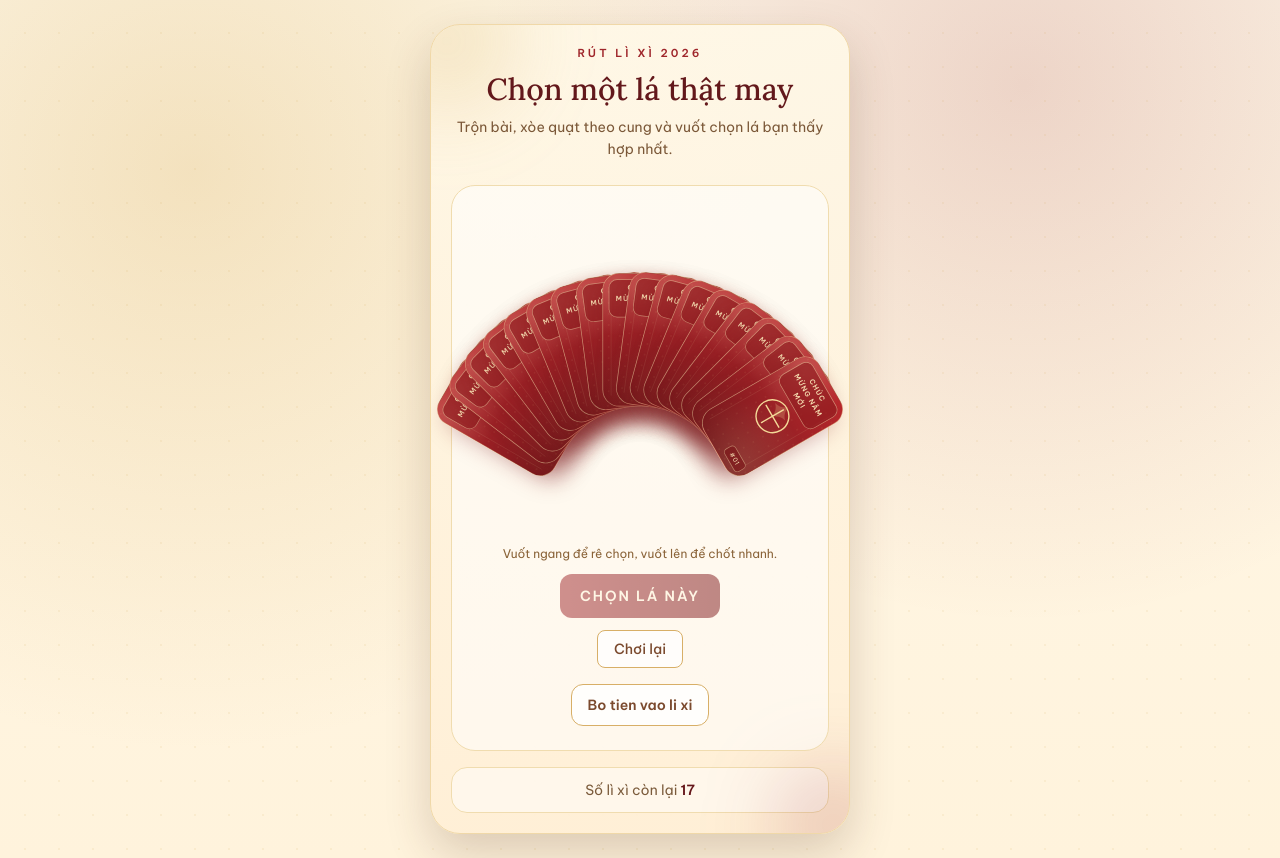
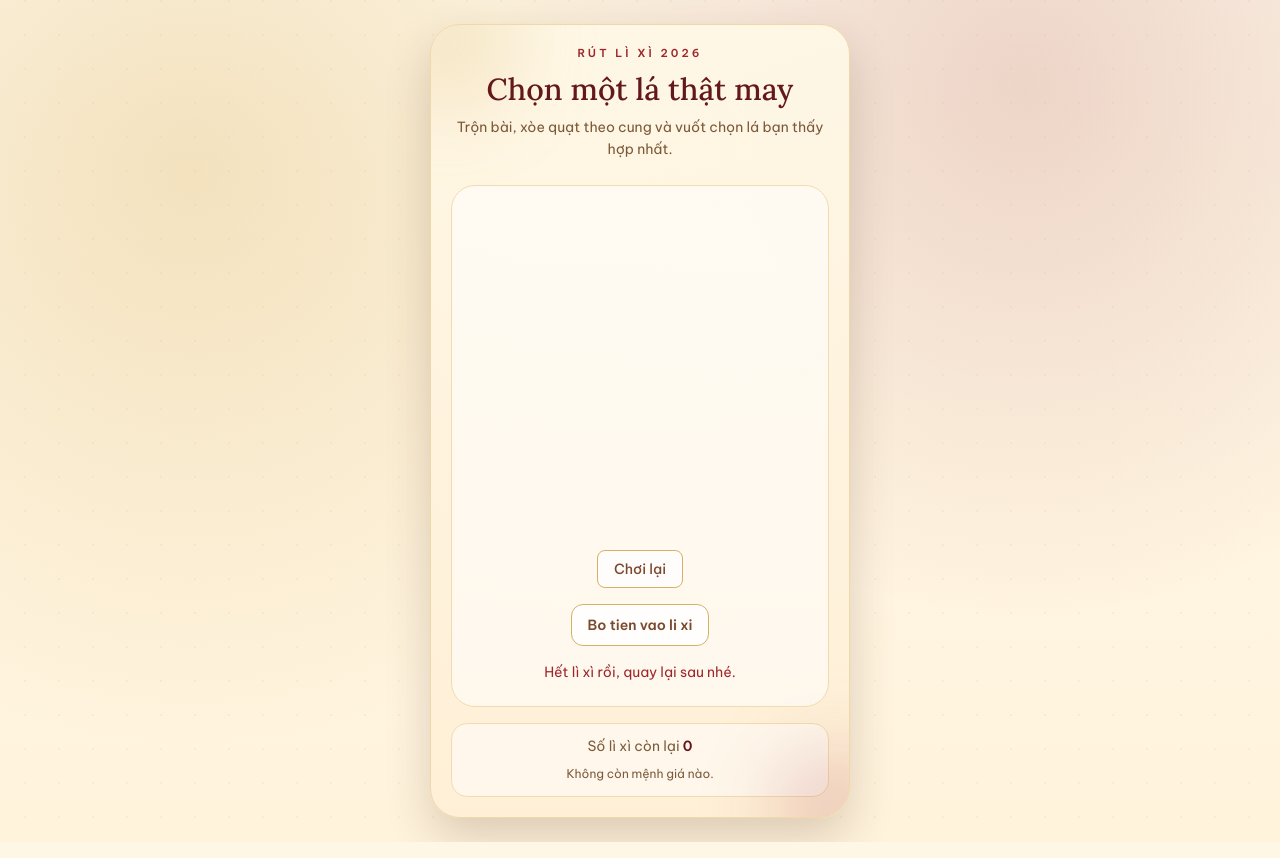
Before and after one commit to cuongproxxx/LIXI-2026, a Next.js app: page / in a window 1280 px wide. Built offline with nearby package versions, Linux system fonts and the light colour scheme.

Commit message:
chore: update remaining quantities in deck.json

```diff
--- a/components/lucky/LuckyDrawPage.tsx
+++ b/components/lucky/LuckyDrawPage.tsx
@@ -22,20 +22,6 @@ interface PublicConfigResponse {
   deck: PublicDeckInfo[];
   remainingTotal: number;
   currencyNotes?: CurrencyNoteAsset[];
-}
-
-interface DrawApiResponse {
-  ok?: boolean;
-  amount?: number;
-  remainingTotal?: number;
-  exhausted?: boolean;
-  error?: string;
-}
-
-interface DepositApiResponse {
-  ok?: boolean;
-  remainingTotal?: number;
-  error?: string;
 }
 
 interface DrawRecord {
@@ -94,6 +80,7 @@ const MAX_ANGLE = 60;
 const INITIAL_SHUFFLE_SEED = 2026;
 const MAX_VISIBLE_STACK_NOTES = 4;
 const QUICK_DEPOSIT_AMOUNTS = [10_000, 20_000, 50_000, 100_000, 200_000, 500_000];
+const LOCAL_DECK_STORAGE_KEY = "lixi_2026_local_deck";
 const FALLBACK_CURRENCY_FILES = [
   "1k.jpg",
   "2k.jpg",
@@ -130,6 +117,82 @@ function formatAmountInput(value: string): string {
   const amount = parseFormattedAmount(value);
   if (amount <= 0) return "";
   return new Intl.NumberFormat("vi-VN").format(amount);
+}
+
+function normalizePublicDeck(deck: PublicDeckInfo[] | undefined): PublicDeckInfo[] {
+  if (!Array.isArray(deck)) return [];
+  return deck
+    .filter((item) => Number.isInteger(item.amount) && item.amount > 0 && Number.isInteger(item.remaining) && item.remaining >= 0)
+    .sort((a, b) => a.amount - b.amount);
+}
+
+function formatDenominationShort(amount: number): string {
+  if (amount >= 1_000_000 && amount % 1_000_000 === 0) return `${amount / 1_000_000}m`;
+  if (amount >= 1_000 && amount % 1_000 === 0) return `${amount / 1_000}k`;
+  return new Intl.NumberFormat("vi-VN").format(amount);
+}
+
+function getRemainingTotal(deck: PublicDeckInfo[]): number {
+  return deck.reduce((sum, item) => sum + item.remaining, 0);
+}
+
+function loadLocalDeck(): PublicDeckInfo[] {
+  if (typeof window === "undefined") return [];
+  try {
+    const raw = window.localStorage.getItem(LOCAL_DECK_STORAGE_KEY);
+    if (!raw) return [];
+    const parsed = JSON.parse(raw) as PublicDeckInfo[] | undefined;
+    return normalizePublicDeck(parsed);
+  } catch {
+    return [];
+  }
+}
+
+function saveLocalDeck(deck: PublicDeckInfo[]): void {
+  if (typeof window === "undefined") return;
+  try {
+    window.localStorage.setItem(LOCAL_DECK_STORAGE_KEY, JSON.stringify(deck));
+  } catch {
+    // Ignore storage failures to avoid blocking gameplay.
+  }
+}
+
+function addToLocalDeck(deck: PublicDeckInfo[], amount: number, quantity: number): PublicDeckInfo[] {
+  const existing = deck.find((item) => item.amount === amount);
+  if (!existing) {
+    return [...deck, { amount, remaining: quantity }].sort((a, b) => a.amount - b.amount);
+  }
+
+  return deck
+    .map((item) => (item.amount === amount ? { ...item, remaining: item.remaining + quantity } : item))
+    .sort((a, b) => a.amount - b.amount);
+}
+
+function drawFromLocalDeck(deck: PublicDeckInfo[]): { amount: number; deck: PublicDeckInfo[]; remainingTotal: number } | null {
+  const total = getRemainingTotal(deck);
+  if (total <= 0) return null;
+
+  const ticket = Math.floor(Math.random() * total);
+  let cursor = 0;
+  let selectedAmount = deck[0]?.amount ?? 0;
+
+  for (const item of deck) {
+    cursor += item.remaining;
+    if (ticket < cursor) {
+      selectedAmount = item.amount;
+      break;
+    }
+  }
+
+  const nextDeck = deck.map((item) =>
+    item.amount === selectedAmount ? { ...item, remaining: Math.max(0, item.remaining - 1) } : item
+  );
+
+  return {
+    amount: selectedAmount,
+    deck: nextDeck,
+    remainingTotal: total - 1
+  };
 }
 
 function createSeededRandom(seed: number): () => number {
@@ -300,6 +363,7 @@ export function LuckyDrawPage() {
   const [isDrawing, setIsDrawing] = useState(false);
   const [drawError, setDrawError] = useState("");
   const [remainingTotal, setRemainingTotal] = useState(0);
+  const [deckBreakdown, setDeckBreakdown] = useState<PublicDeckInfo[]>([]);
   const [drawRecord, setDrawRecord] = useState<DrawRecord | null>(null);
   const [revealedAmount, setRevealedAmount] = useState<number | null>(null);
   const [currencyNotes, setCurrencyNotes] = useState<CurrencyNoteAsset[]>(() => buildFallbackCurrencyNotes());
@@ -469,11 +533,26 @@ export function LuckyDrawPage() {
 
   useEffect(() => {
     const bootstrap = async () => {
+      const localDeck = loadLocalDeck();
+      const localRemaining = getRemainingTotal(localDeck);
+      setDeckBreakdown(localDeck);
+      setRemainingTotal(localRemaining);
+      setDrawError("");
+
+      const initialOrder = localRemaining > 0 ? buildSequentialOrder(localRemaining) : [];
+      setCardOrder(initialOrder);
+      setHighlightedIndex(null);
+
+      if (localRemaining <= 0) {
+        setScene("exhausted");
+      } else {
+        void runShuffleSequence(initialOrder, shuffleSeedRef.current);
+      }
+
       try {
         const response = await fetch("/api/config", { cache: "no-store" });
-        if (!response.ok) throw new Error("Không tải được cấu hình.");
+        if (!response.ok) return;
         const data = (await response.json()) as PublicConfigResponse;
-        setRemainingTotal(data.remainingTotal);
         if (Array.isArray(data.currencyNotes) && data.currencyNotes.length > 0) {
           setCurrencyNotes(
             data.currencyNotes
@@ -481,20 +560,8 @@ export function LuckyDrawPage() {
               .sort((a, b) => a.amount - b.amount)
           );
         }
-
-        const initialCount = Math.max(0, data.remainingTotal);
-        const initialOrder = initialCount > 0 ? buildSequentialOrder(initialCount) : [];
-        setCardOrder(initialOrder);
-        setHighlightedIndex(null);
-
-        if (initialCount <= 0) {
-          setScene("exhausted");
-          return;
-        }
-
-        void runShuffleSequence(initialOrder, shuffleSeedRef.current);
       } catch {
-        setDrawError("Không tải được dữ liệu lì xì. Vui lòng tải lại trang.");
+        // Keep fallback currency notes when config fetch fails.
       }
     };
 
@@ -507,7 +574,7 @@ export function LuckyDrawPage() {
     };
   }, [clearScheduledWork, runShuffleSequence]);
 
-  const confirmSelection = async (index: number) => {
+  const confirmSelection = (index: number) => {
     if (scene !== "fan" || isDrawing || remainingTotal <= 0) return;
 
     setSelectedIndex(index);
@@ -521,55 +588,27 @@ export function LuckyDrawPage() {
     scheduleTimeout(() => setRevealStage("flip"), 420);
     scheduleTimeout(() => setRevealStage("done"), 980);
 
-    const requestId = drawRequestIdRef.current + 1;
-    drawRequestIdRef.current = requestId;
-
-    try {
-      const response = await fetch("/api/draw", {
-        method: "POST",
-        headers: { "Content-Type": "application/json" },
-        body: JSON.stringify({ continue: true })
-      });
-      const body = (await response.json()) as DrawApiResponse;
-      if (requestId !== drawRequestIdRef.current) return;
-
-      if (!response.ok) {
-        if (response.status === 429) {
-          setScene("locked");
-          setDrawError(body.error ?? "Bạn đã rút lì xì trong 24 giờ qua.");
-        } else if (response.status === 409 || body.exhausted) {
+    const draw = drawFromLocalDeck(deckBreakdown);
+    if (!draw) {
       setScene("exhausted");
       setRemainingTotal(0);
+      setDeckBreakdown((prev) => prev.map((item) => ({ ...item, remaining: 0 })));
       setCardOrder([]);
       setSelectedIndex(null);
-          setDrawError(body.error ?? "Hết lì xì rồi.");
-        } else {
-          setScene("fan");
-          setSelectedIndex(null);
       setRevealStage("fly");
-          setDrawError(body.error ?? "Không thể rút lì xì lúc này.");
-        }
+      setDrawError("Hết lì xì rồi.");
+      setIsDrawing(false);
       return;
     }
 
-      const amount = body.amount ?? 0;
-      const nextRemaining = body.remainingTotal ?? 0;
-
-      setRevealedAmount(amount);
-      setDrawRecord({ amount, remainingTotal: nextRemaining });
-      setRemainingTotal(nextRemaining);
+    setRevealedAmount(draw.amount);
+    setDrawRecord({ amount: draw.amount, remainingTotal: draw.remainingTotal });
+    setRemainingTotal(draw.remainingTotal);
+    setDeckBreakdown(draw.deck);
 
     setAmountDuration(800);
     setScene("result");
-    } catch {
-      if (requestId !== drawRequestIdRef.current) return;
-      setScene("fan");
-      setSelectedIndex(null);
-      setRevealStage("fly");
-      setDrawError("Mất kết nối, thử lại sau vài giây.");
-    } finally {
-      if (requestId === drawRequestIdRef.current) setIsDrawing(false);
-    }
+    setIsDrawing(false);
   };
 
   const handleReset = () => {
@@ -580,7 +619,7 @@ export function LuckyDrawPage() {
     restartRound(remainingTotal);
   };
 
-  const handleDepositSubmit = async (event: FormEvent<HTMLFormElement>) => {
+  const handleDepositSubmit = (event: FormEvent<HTMLFormElement>) => {
     event.preventDefault();
     setDepositError("");
     setDepositMessage("");
@@ -598,29 +637,14 @@ export function LuckyDrawPage() {
     }
 
     setIsDepositing(true);
-    try {
-      const response = await fetch("/api/deposit", {
-        method: "POST",
-        headers: { "Content-Type": "application/json" },
-        body: JSON.stringify({ amount, quantity })
-      });
-      const body = (await response.json()) as DepositApiResponse;
-
-      if (!response.ok) {
-        setDepositError(body.error ?? "Khong the bo tien vao li xi luc nay.");
-        return;
-      }
-
-      const nextRemaining = body.remainingTotal ?? remainingTotal + quantity;
+    const nextDeck = addToLocalDeck(deckBreakdown, amount, quantity);
+    const nextRemaining = getRemainingTotal(nextDeck);
+    setDeckBreakdown(nextDeck);
     setDepositMessage(`Da bo them ${quantity} to ${formatVnd(amount)}.`);
     setDepositQuantityInput("1");
     setIsDepositDialogOpen(false);
     restartRound(nextRemaining);
-    } catch {
-      setDepositError("Khong the ket noi den server.");
-    } finally {
     setIsDepositing(false);
-    }
   };
 
   const handleFanPointerDown = (event: ReactPointerEvent<HTMLDivElement>) => {
@@ -646,6 +670,10 @@ export function LuckyDrawPage() {
   };
 
   const selectedDepositAmount = parseFormattedAmount(depositAmountInput);
+  const visibleDeckBreakdown = useMemo(
+    () => deckBreakdown.filter((item) => item.remaining > 0).sort((a, b) => a.amount - b.amount),
+    [deckBreakdown]
+  );
   const lockNotice = scene === "locked" ? "Bạn đã rút lì xì trong 24 giờ qua." : "";
   const isRevealDialogOpen =
     selectedCardId !== null && (scene === "revealing" || scene === "result" || scene === "locked");
@@ -658,6 +686,10 @@ export function LuckyDrawPage() {
       console.warn(moneyStackPlan.warning);
     }
   }, [moneyStackPlan.warning]);
+
+  useEffect(() => {
+    saveLocalDeck(deckBreakdown);
+  }, [deckBreakdown]);
 
   return (
     <main className="festive-backdrop min-h-screen px-4 py-6">
@@ -870,7 +902,17 @@ export function LuckyDrawPage() {
             <p>
               Số lì xì còn lại <span className="font-semibold text-[#65161a]">{remainingTotal}</span>
             </p>
-
+            <div className="mt-2 grid grid-cols-2 gap-x-2 gap-y-1 text-[12px] text-[#7b5b3b] sm:grid-cols-3">
+              {visibleDeckBreakdown.length > 0 ? (
+                visibleDeckBreakdown.map((item) => (
+                  <p key={`remaining-${item.amount}`}>
+                    {formatDenominationShort(item.amount)} còn <span className="font-semibold">{item.remaining}</span> tờ
+                  </p>
+                ))
+              ) : (
+                <p className="col-span-2 sm:col-span-3">Không còn mệnh giá nào.</p>
+              )}
+            </div>
           </footer>
         </div>
       </section>
--- a/data/deck.json
+++ b/data/deck.json
@@ -28,17 +28,17 @@
     {
       "amount": 20000,
       "quantity": 20,
-      "remaining": 10
+      "remaining": 9
     },
     {
       "amount": 50000,
       "quantity": 5,
-      "remaining": 5
+      "remaining": 3
     },
     {
       "amount": 500000,
       "quantity": 2,
-      "remaining": 2
+      "remaining": 1
     },
     {
       "amount": 1152000,
```
Lines whose indentation alone changed are shown as unchanged.
